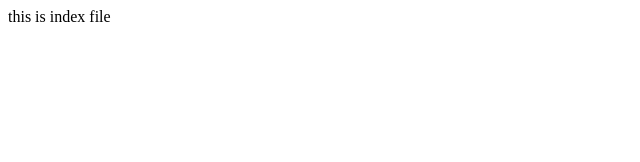
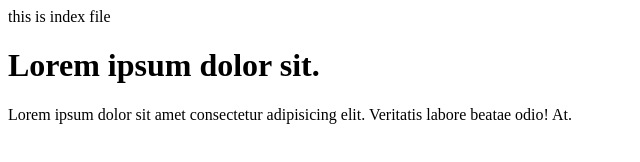
Before and after one commit to ShashankSaraswat001/learn-git, a plain HTML site: page index.html in a window 1280 px wide. Shown: the whole page, without its empty margins (0-640 px from the left). Drawn offline with Linux system fonts and the light colour scheme.

Commit message:
index file is added with paragraph and h1

```diff
--- a/index.html
+++ b/index.html
@@ -7,5 +7,7 @@
 </head>
 <body>
     this is index file
+    <h1>Lorem ipsum dolor sit.</h1>
+    <p>Lorem ipsum dolor sit amet consectetur adipisicing elit. Veritatis labore beatae odio! At.</p>
 </body>
 </html>
```
